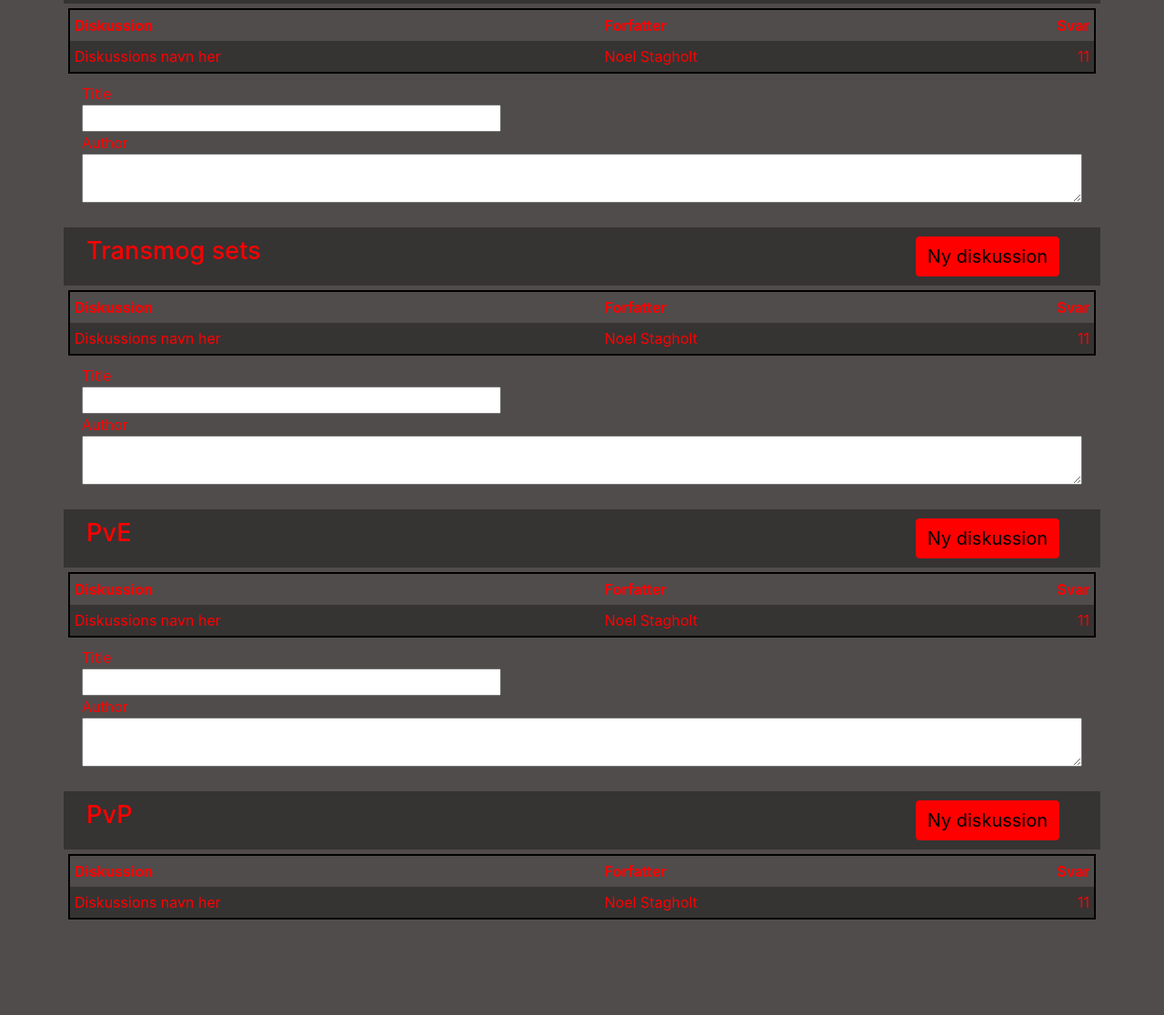
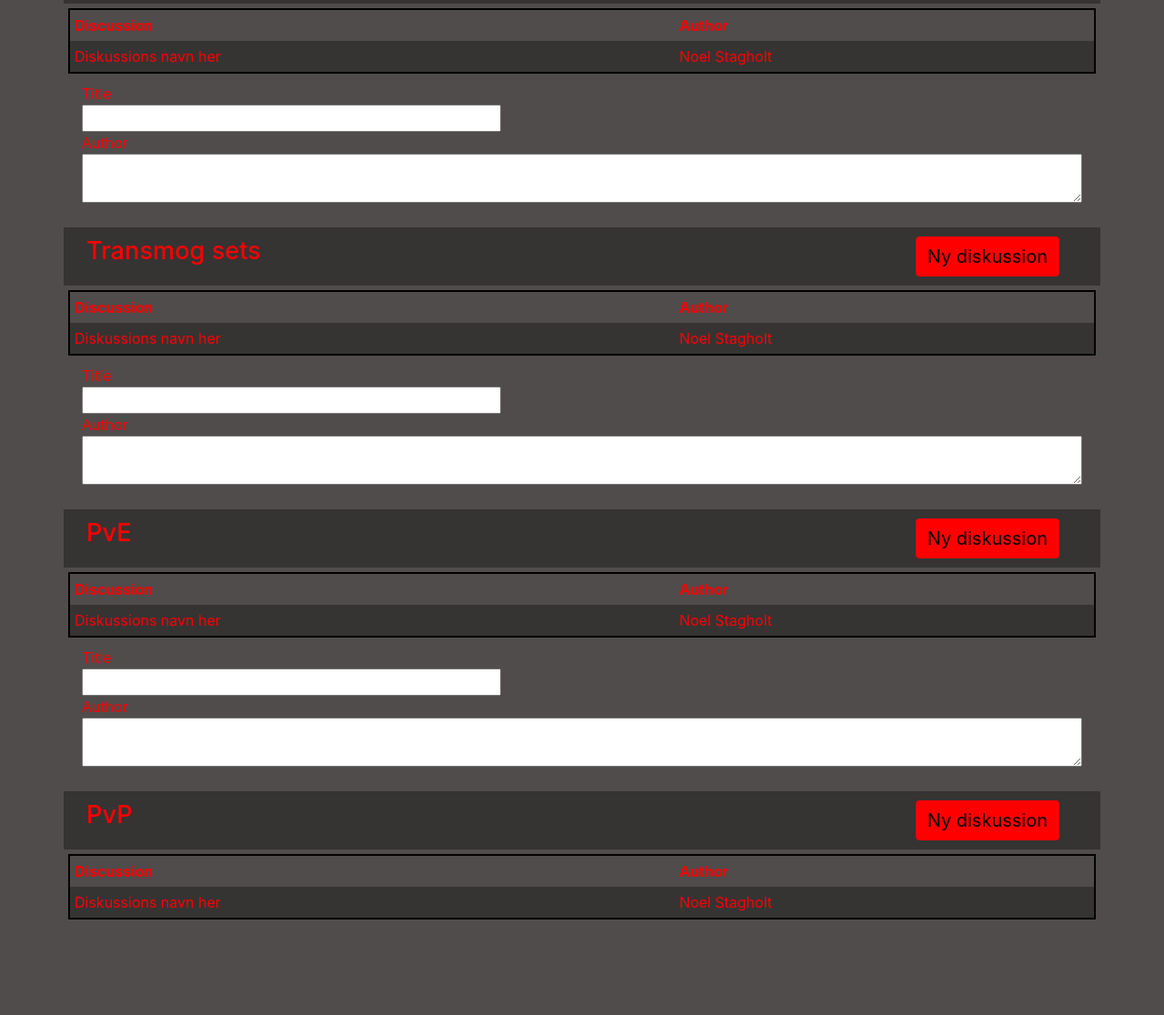
Before and after one commit to Nstagholt/Premonitions-forum, a website: page index.html in a window 1280 px wide. Shown: the part 477-1593 px from the top of the page at 91% size. Drawn offline with nearby package versions, Linux system fonts and the light colour scheme.

Commit message:
Update index.html

```diff
--- a/index.html
+++ b/index.html
@@ -45,13 +45,10 @@
             <table class="Forumtable">
                 <thead>
                     <th>
-                        Diskussion
+                        Discussion
                     </th>
                     <th>
-                        Forfatter
-                    </th>
-                    <th class="Pullright red">
-                        Svar
+                        Author
                     </th>
                 </thead>
                 <tr class="Forummodul">
@@ -60,9 +57,6 @@
                     </td>
                     <td>
                         <a href="#">Noel Stagholt</a>
-                    </td>
-                    <td class="Pullright">
-                        11
                     </td>
                 </tr>
             </table>
@@ -98,13 +92,10 @@
             <table class="Forumtable" id="2">
                 <thead>
                     <th>
-                        Diskussion
+                        Discussion
                     </th>
                     <th>
-                        Forfatter
-                    </th>
-                    <th class="Pullright red">
-                        Svar
+                        Author
                     </th>
                 </thead>
                 <tr class="Forummodul">
@@ -113,9 +104,6 @@
                     </td>
                     <td>
                         <a href="#">Noel Stagholt</a>
-                    </td>
-                    <td class="Pullright">
-                        11
                     </td>
                 </tr>
             </table>
@@ -152,13 +140,10 @@
             <table class="Forumtable" id="3">
                 <thead>
                     <th>
-                        Diskussion
+                        Discussion
                     </th>
                     <th>
-                        Forfatter
-                    </th>
-                    <th class="Pullright red">
-                        Svar
+                        Author
                     </th>
                 </thead>
                 <tr class="Forummodul">
@@ -168,8 +153,6 @@
                     <td>
                         <a href="#">Noel Stagholt</a>
                     </td>
-                    <td class="Pullright">
-                        11
                     </td>
                 </tr>
             </table>
@@ -206,13 +189,10 @@
             <table class="Forumtable" id="4">
                 <thead>
                     <th>
-                        Diskussion
+                        Discussion
                     </th>
                     <th>
-                        Forfatter
-                    </th>
-                    <th class="Pullright red">
-                        Svar
+                        Author
                     </th>
                 </thead>
                 <tr class="Forummodul">
@@ -222,8 +202,6 @@
                     <td>
                         <a href="#">Noel Stagholt</a>
                     </td>
-                    <td class="Pullright">
-                        11
                     </td>
                 </tr>
             </table>
@@ -260,13 +238,10 @@
             <table class="Forumtable" id="5">
                 <thead>
                     <th>
-                        Diskussion
+                        Discussion
                     </th>
                     <th>
-                        Forfatter
-                    </th>
-                    <th class="Pullright red">
-                        Svar
+                        Author
                     </th>
                 </thead>
                 <tr class="Forummodul">
@@ -276,8 +251,6 @@
                     <td>
                         <a href="#">Noel Stagholt</a>
                     </td>
-                    <td class="Pullright">
-                        11
                     </td>
                 </tr>
             </table>
```
